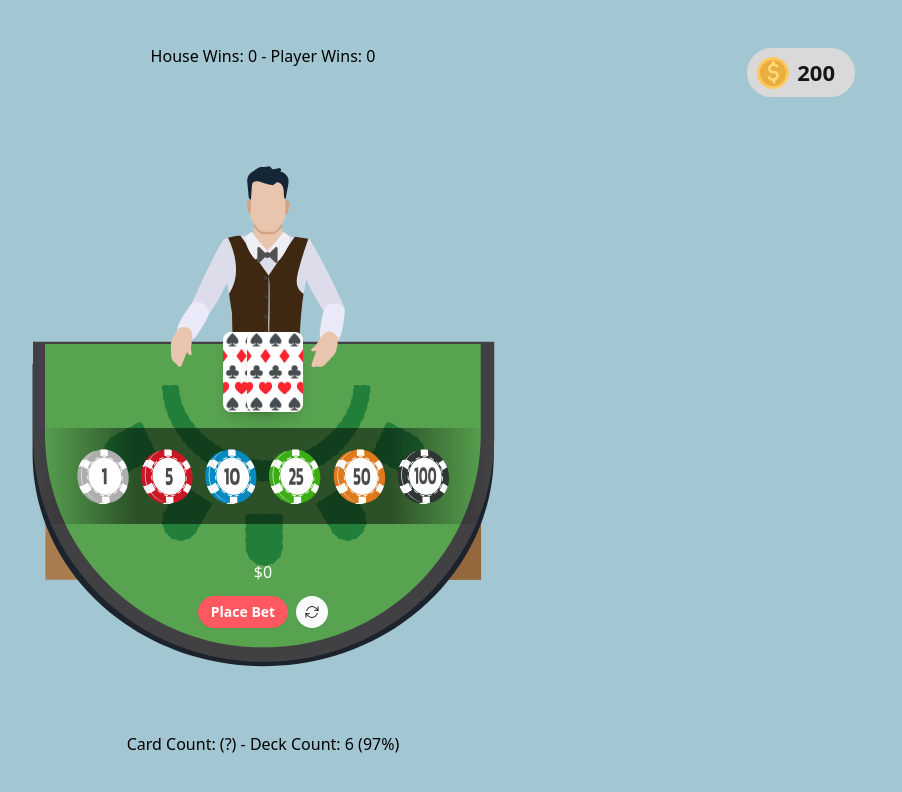
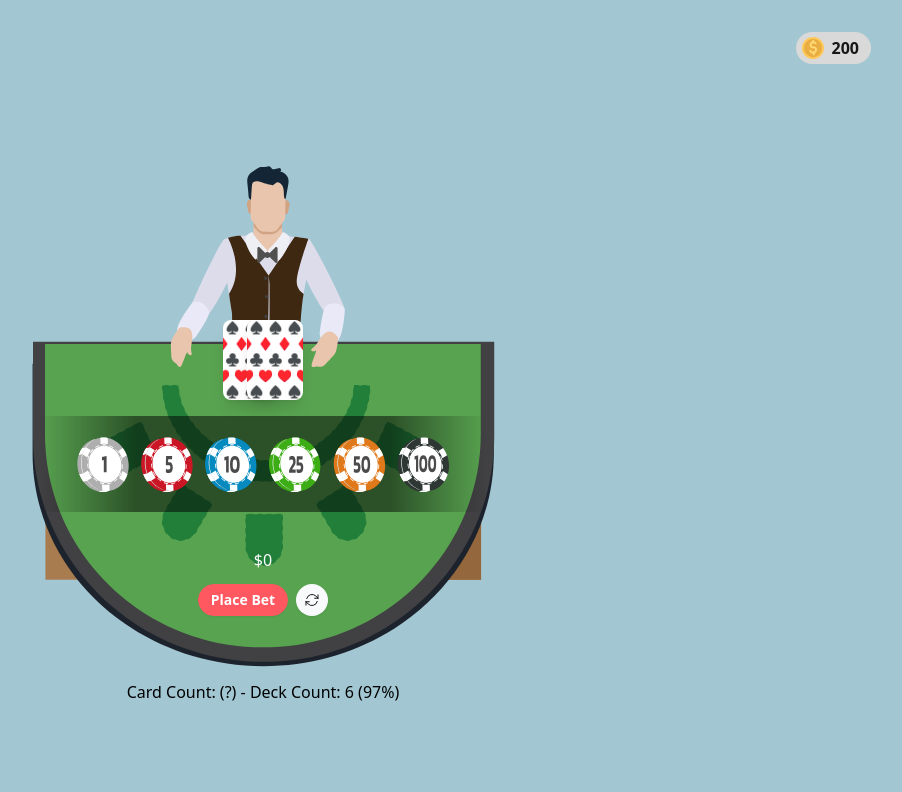
Before and after one commit to DanTraTra/bj-teacher, a React (Vite) app: page / in a window 1280 px wide. Both pictures are taken after a click on the button "Let's Begin". Shown: the top 792 px of the page, without its empty margins (377-1279 px from the left). Built offline with nearby package versions, Linux system fonts and the light colour scheme; a web font is replaced by a local one.

Commit message:
move stats

```diff
--- a/index.html
+++ b/index.html
@@ -1,15 +1,23 @@
 <!DOCTYPE html>
 <html lang="en" data-theme="cupcake">
 <head>
-    <meta charset="UTF-8" />
+    <meta charset="UTF-8"/>
     <!--    <base href="/bj-teacher/" />-->
-    <link rel="icon" type="image/svg+xml" href="/vite.svg" />
+    <link rel="icon" type="image/svg+xml" href="/vite.svg"/>
     <link rel="stylesheet" href="https://rsms.me/inter/inter.css">
-    <meta name="viewport" content="width=device-width, initial-scale=1.0" />
+    <meta name="viewport" content="width=device-width, initial-scale=1.0"/>
     <title>BJ Teacher</title>
 </head>
 <body>
 <div id="root"></div>
 <script type="module" src="/src/main.tsx"></script>
 </body>
+<style>
+    body {
+        background-color: #A2C7D3; /* Use the desired pastel blue color */
+        overflow-x: hidden; /* Prevent horizontal scrolling */
+        overflow-y: hidden; /* Prevent horizontal scrolling */
+    }
+</style>
+
 </html>
--- a/src/App.tsx
+++ b/src/App.tsx
@@ -45,7 +45,7 @@ function App() {
                         </div>
                     ) : (
                         <div>
-                            <div className="absolute inset-0 flex flex-col justify-center items-center h-screen">
+                            <div className="absolute inset-0 flex flex-col justify-center items-center h-screen w-screen overflow-hidden">
                                 <MainContent/>
                             </div>
                             <SVGTwo className="w-full h-full"/>
--- a/src/components/MainContent.tsx
+++ b/src/components/MainContent.tsx
@@ -800,10 +800,10 @@ function MainContent() {
     return (
         // <div className="flex flex-col items-center space-y-auto text-white h-screen overflow-hidden w-screen">
         <>
-            <div className="absolute top-12 right-12">
+            <div className="absolute top-8 right-8">
                 <div
-                    className="flex flex-row justify-center items-center space-x-2 bg-grey pl-2.5 pr-5 py-2 rounded-badge">
-                    <svg width="32" height="32" viewBox="0 0 32 32" fill="none" xmlns="http://www.w3.org/2000/svg">
+                    className="flex flex-row justify-center items-center space-x-2 bg-grey pl-1.5 pr-3 py-1 rounded-badge">
+                    <svg width="22" height="22" viewBox="0 0 32 32" fill="none" xmlns="http://www.w3.org/2000/svg">
                         <path
                             d="M31.5203 19.8728C33.6592 11.3011 28.4444 2.61853 19.8728 0.479663C11.3011 -1.6592 2.61853 3.5556 0.479663 12.1272C-1.6592 20.6989 3.5556 29.3815 12.1272 31.5203C20.6989 33.6592 29.3815 28.4444 31.5203 19.8728Z"
                             fill="#FDC95A"/>
@@ -815,13 +815,12 @@ function MainContent() {
                             fill="#FFDA77"/>
                     </svg>
                     <div
-                        className="flex flex-col h-full justify-center items-center font-bold text-22px">{BalanceState}</div>
+                        className="flex flex-col h-full justify-center items-center font-bold text-18px">{BalanceState}</div>
                 </div>
             </div>
 
-            <div className="flex flex-col items-center space-y-10">
+            <div className="flex flex-col items-center space-y-0">
                 <div className="flex flex-row text-black">
-                    <div>House Wins: {HouseWins} - Player Wins: {PlayerWins}</div>
                     {/*<div className="absolute top-16 right-16"> Count Log:*/}
                     {/*    <div> Card &gt; Change &gt; Count </div>*/}
                     {/*    {*/}
@@ -833,7 +832,7 @@ function MainContent() {
                     {/*        )*/}
                     {/*    }</div>*/}
                 </div>
-                <div className="flex flex-col top-64 space-y-4">
+                <div className="flex flex-col justify-center space-y-4">
                     <div className="flex flex-row justify-center items-center pt-56">
 
                         {
@@ -912,7 +911,8 @@ function MainContent() {
                     </div>
                 </div>
                 <div className="flex flex-row text-black">
-                    <div>Card Count: ({GameState=="IN PLAY"? Count: "?"}) - Deck Count: {DeckCount} ({Math.round((GlobalDeck.length / (DeckCount * 52)) * 100)}%)
+                    <div>Card Count: ({GameState == "IN PLAY" ? Count : "?"}) - Deck
+                        Count: {DeckCount} ({Math.round((GlobalDeck.length / (DeckCount * 52)) * 100)}%)
                     </div>
                     {/*<div className="absolute top-16 right-16"> Count Log:*/}
                     {/*    <div> Card &gt; Change &gt; Count </div>*/}
--- a/tailwind.config.js
+++ b/tailwind.config.js
@@ -21,6 +21,12 @@ export default {
                 pastelBlue: '#A2C7D3',  // Define your custom color
                 grey: '#D9D9D9'
             },
+            width: {
+                '420px': '420px',
+            },
+            spacing: {
+                '280px': '280px'
+            },
             filter: ['hover', 'focus'],
         },
     },
```
Lines whose indentation alone changed are shown as unchanged.
